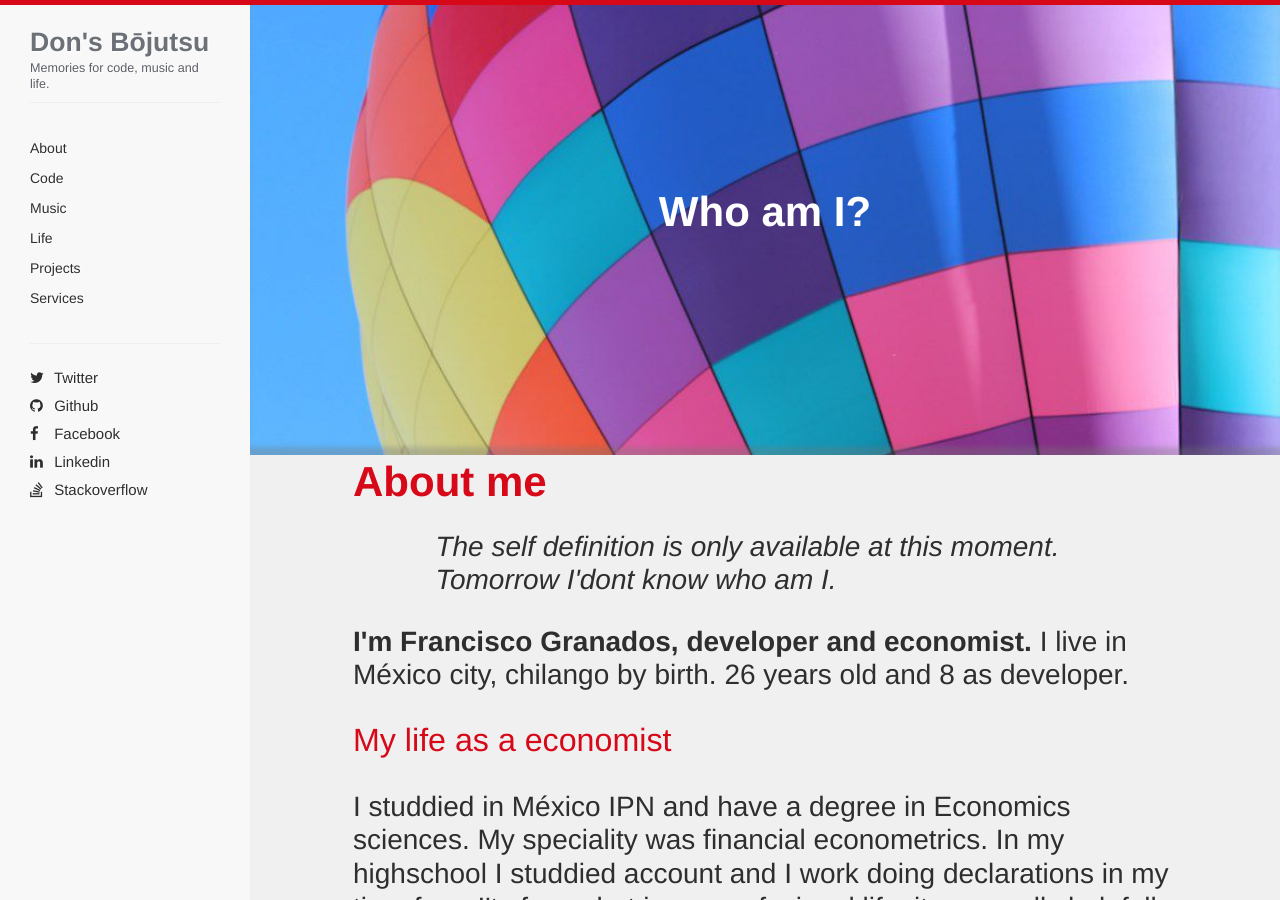
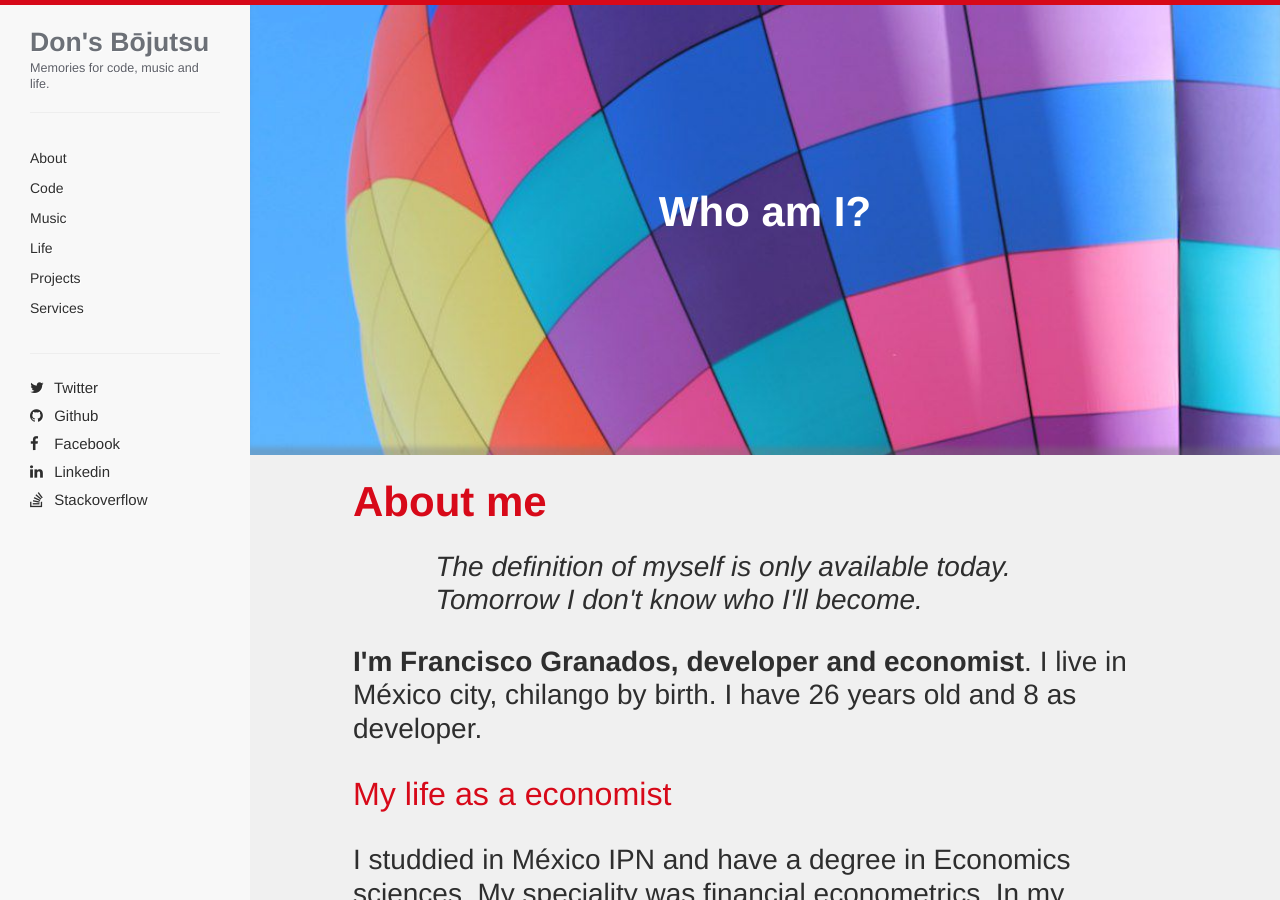
Before and after one commit to gzfrancisco/gzfrancisco.github.io, a Jekyll site: the page built from about/me/index.html, in a window 1280 px wide and 900 px high. Built offline with Jekyll 4.4.1, drawn with Linux system fonts in a browser that asks for light colours; nearby versions of some CDN libraries; Markdown is read by kramdown in place of the engine named in the settings; some of the changed text lies outside the part shown.

Commit message:
Fix title header and about me

```diff
--- a/about/code/index.html
+++ b/about/code/index.html
@@ -8,9 +8,10 @@
 </header>
 
 <h1>About code</h1>
+<p>I write code all day and have to estimate the effort in projects. My history with economy help me a lot every time I have to set the resources and the plan for the app.</p>
 
 <div id="recent-post">
-  <h2>Recent post about code</h2>
+  <h2>This are my post about programming, some about Web, Ruby or Objective-C</h2>
   <ul>
     {% for post in site.posts %}
       {% if post.category == page.category %}
--- a/about/me/index.html
+++ b/about/me/index.html
@@ -9,18 +9,22 @@
 
 <h1>About me</h1>
 
-<blockquote><p>The self definition is only available at this moment. Tomorrow I'dont know who am I.</p></blockquote>
+<blockquote><p>The definition of myself is only available today. Tomorrow I don't know who I'll become.</p></blockquote>
 
-<p><strong>I'm Francisco Granados, developer and economist.</strong> I live in México city, chilango by birth. 26 years old and 8 as developer.</p>
+<p><strong>I'm Francisco Granados, developer and economist</strong>. I live in México city, chilango by birth. I have 26 years old and 8 as developer.</p>
 
 <h3>My life as a economist</h3>
 
 <p>I studdied in México IPN and have a degree in Economics sciences. My speciality was financial econometrics. In my highschool I studdied account and I work doing declarations in my time free. I'ts funny but in my profesional life, it was really helpfull.</p>
 
+<h3>Music inspector, my alias</h3>
+
 <h3>My life as a programmer</h3>
 
 <p>At the end of my highschool, have a teacher in my social service who presented to my Adobe Flash and Dreamweaver. So, I studdied and every hollidays I want know more about it.</p>
 <p>Jump in time... (sorry but I'm tired working on my blog so I'll later write this part)</p>
-<p>For now, I'm a instructor in web, Ruby and iOS technologies.</p>
+<p>Since 2008 I worked in web platform with Moodle for IPN ESCA, I did SCORM projects and many interactives. Develop client applications is my strongest skill. I have worked in Desktop clients with Adobe Air, Web applications with Flash, Flex, HTML5 and recently iOS and Android Apps.</p>
+<p>In 2012 I become a iOS and Ruby developer. In that time I have almost 10 projects, some in Ruby on Rails Backend, anothers as iOS client for iPad apps and Universal apps</p>
+<p>For now, I'm a instructor and developer in HTML5+JS+CSS3, Ruby and iOS technologies.</p>
 
-<p><strong>Do you want work with me? drop a line!</strong></p>
+<p><strong>Do you want work with me? <a href="mailto:gz.francisco@gmail.com">drop a line!</a></strong></p>
--- a/css/_sass/article.sass
+++ b/css/_sass/article.sass
@@ -86,6 +86,7 @@
 // Header
 header
   color: white
+  margin-bottom: 20px
   h1
     position: relative
     top: 180px
--- a/css/_sass/main.sass
+++ b/css/_sass/main.sass
@@ -34,7 +34,8 @@
           box-shadow: inset 0 -10px 5px -2px rgba(119,119,119,0.35)
           height: 450px
           width: 125%
-          margin: 0 -12.5%
+          margin-left: -12.5%
+          margin-right: -12.5%
           overflow: hidden
           position: relative
           background-image: url(/img/showcase.jpg)
--- a/css/main.css
+++ b/css/main.css
@@ -163,7 +163,8 @@
   font-weight: 200; }
 
 header {
-  color: white; }
+  color: white;
+  margin-bottom: 20px; }
   header h1 {
     position: relative;
     top: 180px;
@@ -220,7 +221,8 @@
         box-shadow: inset 0 -10px 5px -2px rgba(119, 119, 119, 0.35);
         height: 450px;
         width: 125%;
-        margin: 0 -12.5%;
+        margin-left: -12.5%;
+        margin-right: -12.5%;
         overflow: hidden;
         position: relative;
         background-image: url(/img/showcase.jpg);
```
